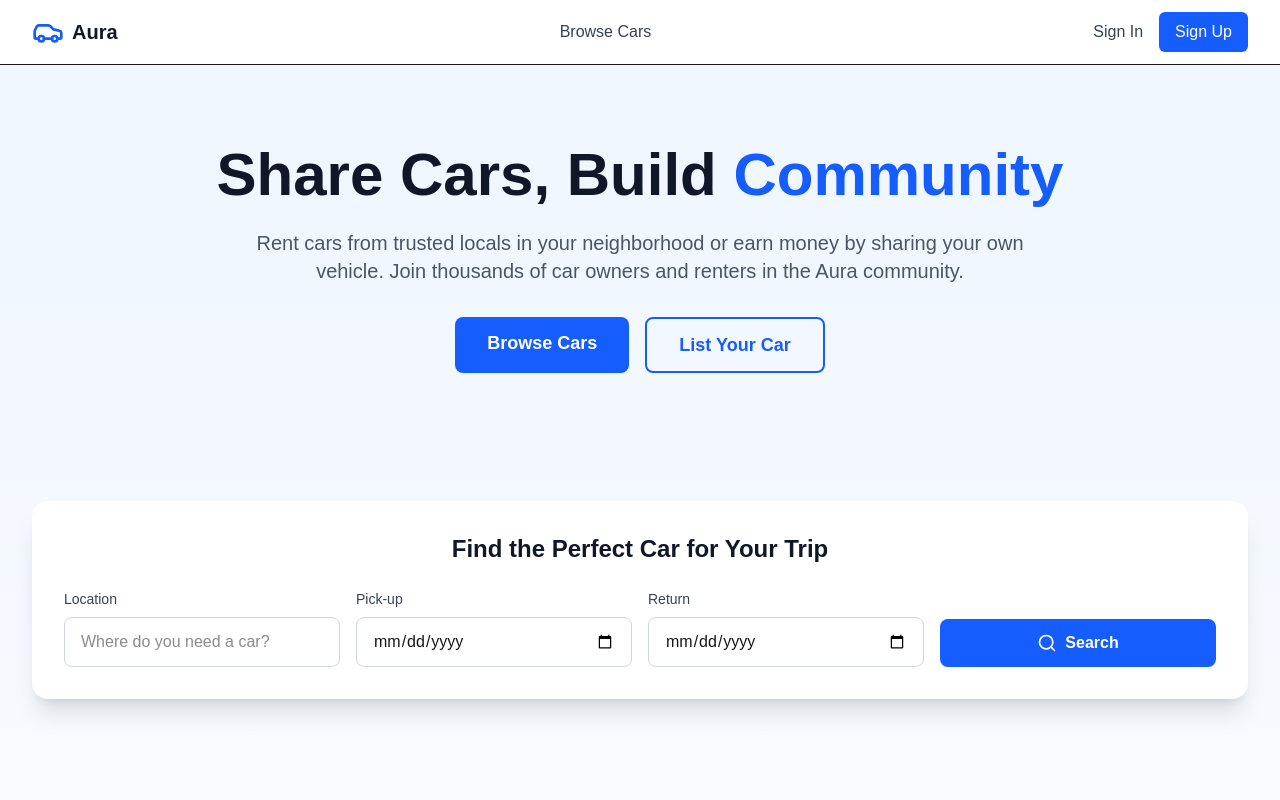
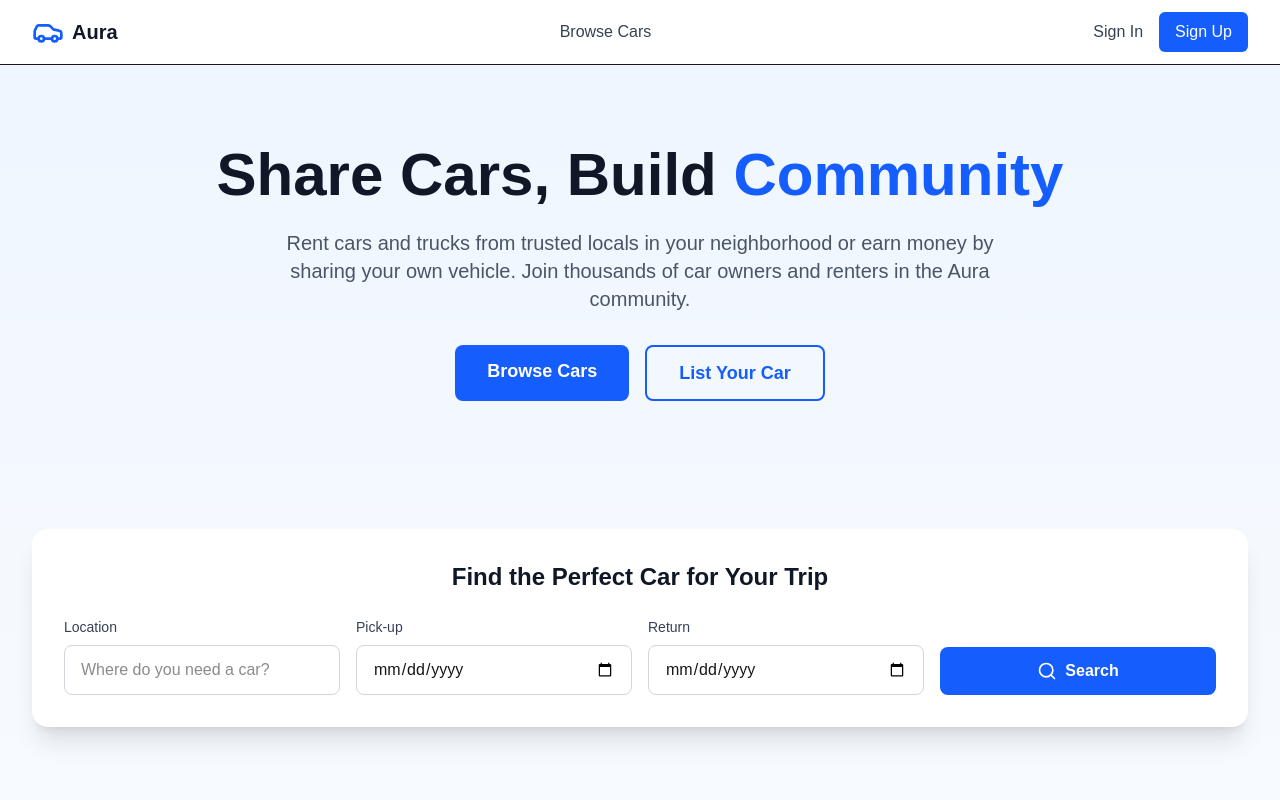
Before and after one commit to FrankHonore/aura-carshare, a Next.js app: page / in a window 1280 px wide. Shown: the top 800 px of the page. Built offline with nearby package versions, Linux system fonts and the light colour scheme; no server answers.

Commit message:
minor change to text

```diff
--- a/src/app/page.tsx
+++ b/src/app/page.tsx
@@ -12,7 +12,7 @@ export default function Home() {
             <span className="text-blue-600"> Community</span>
           </h1>
           <p className="text-xl text-gray-600 mb-8 max-w-3xl mx-auto">
-            Rent cars from trusted locals in your neighborhood or earn money by sharing your own vehicle.
+            Rent cars and trucks from trusted locals in your neighborhood or earn money by sharing your own vehicle.
             Join thousands of car owners and renters in the Aura community.
           </p>
           <div className="flex flex-col sm:flex-row gap-4 justify-center">
```
